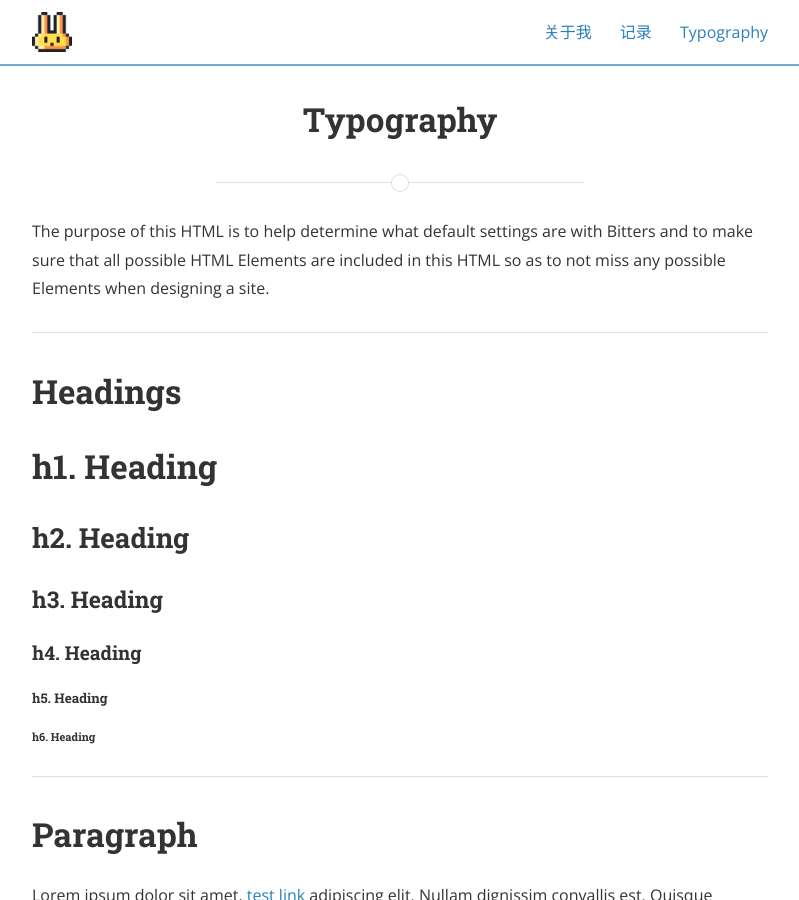
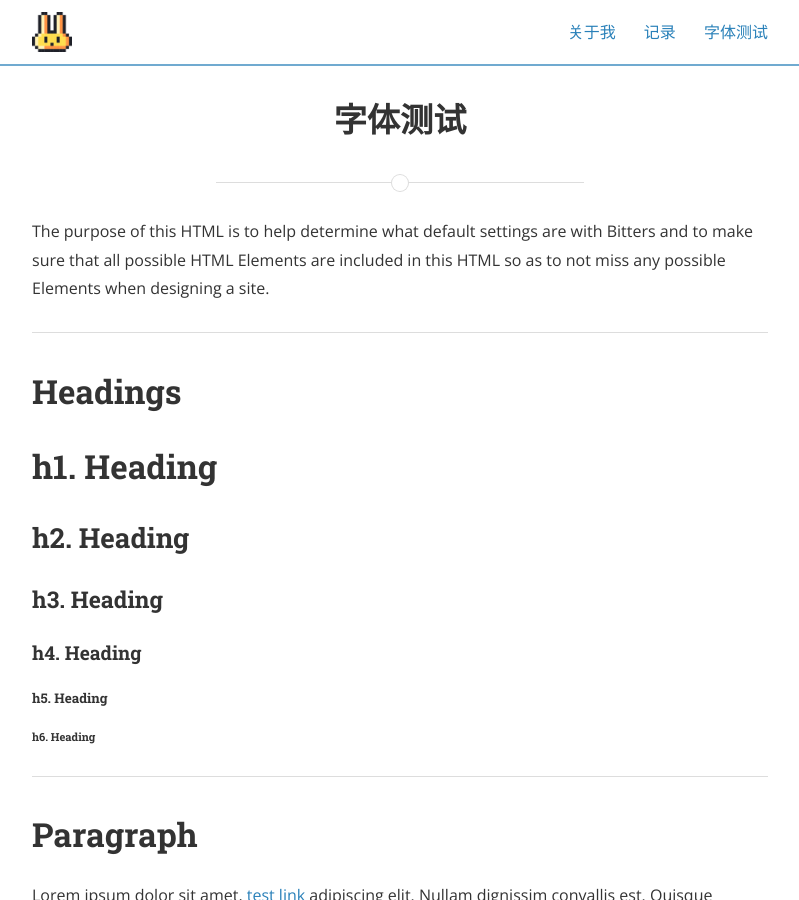
Before and after one commit to RobustGoose/biggoose.github.io, a Jekyll site: the page built from typography.md, in a window 1280 px wide and 900 px high. Shown: the whole window, without its empty margins (240-1039 px from the left). Built offline with Jekyll 4.4.1, drawn with Linux system fonts in a browser that asks for light colours; nearby versions of some CDN libraries.

Commit message:
Update typography.md

```diff
--- a/typography.md
+++ b/typography.md
@@ -1,6 +1,6 @@
 ---
 layout: page
-title: Typography
+title: 字体测试
 permalink: /typography/
 main_nav: true
 ---
```
